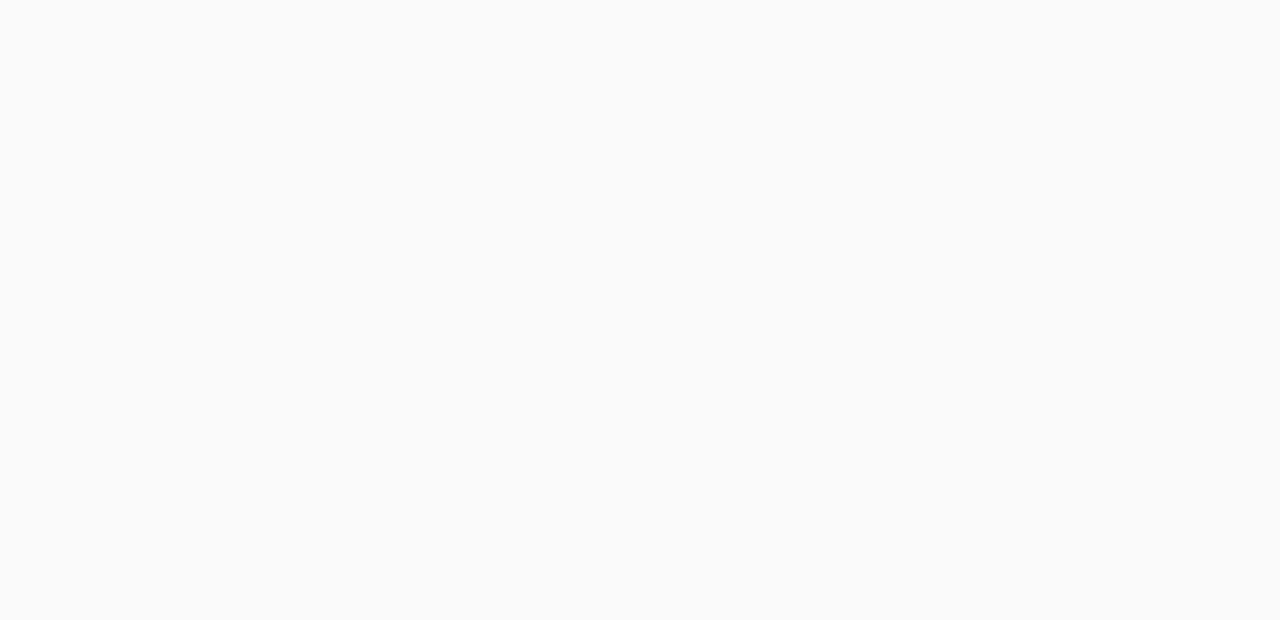
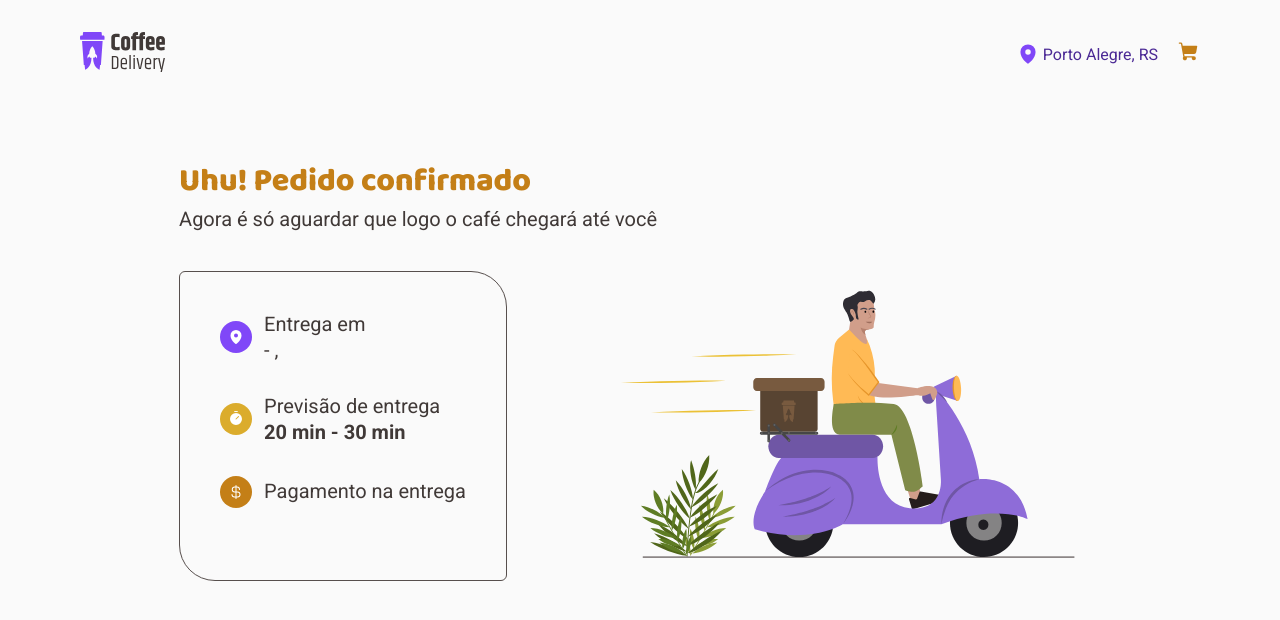
Before and after one commit to HeitorNOC/Coffe-Delivery, a React (Vite) app: page /success in a window 1280 px wide. Before the commit this address had no page. Shown: the top 620 px of the page. Built offline with nearby package versions, Linux system fonts and the light colour scheme.

Commit message:
Success Page + input radio(falta o submit)

```diff
--- a/src/Router.tsx
+++ b/src/Router.tsx
@@ -1,8 +1,8 @@
 import { Route, Routes } from 'react-router-dom'
 import { DefaultLayout } from './layouts/DefaultLayout'
 import { Checkout } from './pages/Checkout'
-
 import { Home } from './pages/Home'
+import { Success } from './pages/success'
 
 export function Router() {
   return (
@@ -10,6 +10,7 @@
       <Route path="/" element={<DefaultLayout />}>
         <Route path="/" element={<Home />} />
         <Route path='/checkout' element={<Checkout />}/>
+        <Route path='/success' element={<Success />} />
       </Route>
     </Routes>
   )
--- a/src/context/CartContext.tsx
+++ b/src/context/CartContext.tsx
@@ -18,22 +18,23 @@
 }
 
 interface CreatePaymentInfoData {
-  cep: number
+  cep: string
   rua: string
-  num: number
+  num: string
   comp?: string | undefined
   bairro: string
   cidade: string
   uf: string
-  cred: boolean | undefined | string
-  bank: boolean | undefined | string
-  cash: boolean | undefined | string
+  cred?: boolean | undefined | string
+  bank?: boolean | undefined | string
+  cash?: boolean | undefined | string
 }
 
 interface CartContextType {
   cart: Item[]
   name: string
   quantity: number
+  paymentData: CreatePaymentInfoData
   addNewItem: (data: CreateItemData) => void | MouseEventHandler<SVGSVGElement>
   removeItem: (name: string) => void | MouseEventHandler<SVGSVGElement>
   increaseItem: (data: CreateItemData) => void | MouseEventHandler<SVGSVGElement>
@@ -54,6 +55,7 @@
     cart: [],
     name: '',
     quantity: 0,
+    paymentData : {}
   }
   const [cartState, dispatch] = useReducer(
     itemsReducer,
@@ -69,7 +71,7 @@
     },
   )
 
-  const { cart, name, quantity } = cartState
+  const { cart, name, quantity, paymentData } = cartState
 
 
   useEffect(() => {
@@ -176,6 +178,7 @@
         quantity,
         cart,
         name,
+        paymentData,
         addNewItem,
         increaseItem,
         decreaseItem,
--- a/src/pages/Checkout/index.tsx
+++ b/src/pages/Checkout/index.tsx
@@ -10,16 +10,16 @@
 
 
 const newCycleFormValidationSchema = zod.object({
-  cep: zod.number(),
+  cep: zod.string(),
   rua: zod.string().min(1, 'Informe a Rua'),
-  num: zod.number(),
+  num: zod.string(),
   comp: zod.string().optional(),
   bairro: zod.string().min(1, 'Informe o Bairro'),
   cidade: zod.string().min(1, 'Informe a Cidade'),
   uf: zod.string().min(1, 'Informe o Estado').max(2, 'Informe o Estado'),
-  cred: zod.boolean(),
-  bank: zod.boolean(),
-  cash: zod.boolean()
+  cred: zod.boolean().optional(),
+  bank: zod.boolean().optional(),
+  cash: zod.boolean().optional(),
 })
 
 type NewFormPaymentData = zod.infer<typeof newCycleFormValidationSchema>
@@ -49,6 +49,7 @@
   const { handleSubmit, watch, reset, register } = newPaymentForm
 
   function handleFormDispatch(data: NewFormPaymentData) {
+    console.log(data)
     paymentFormDispatch(data)
     reset()
   }
@@ -76,6 +77,9 @@
   const isSelected2 = selected2 ? style2 : style1
   const isSelected3 = selected3 ? style2 : style1
 
+  const onSubmit = (data:any, e:any) => console.log(data, e);
+  const onError = (errors:any, e:any) => console.log(errors, e);
+
   return (
     <>
       <CheckoutContainer>
@@ -84,7 +88,7 @@
           <h2 className="right">Cafés selecionados</h2>
         </TextDiv>
         <Wrapper>
-          <form onSubmit={handleSubmit(handleFormDispatch)}>
+          <form onSubmit={handleSubmit(onSubmit, onError)}>
             <FormProvider {...newPaymentForm}>
               <Left>
                 <div className="LeftUpper">
@@ -106,8 +110,7 @@
                   <div className="down">
                     <div
                       style={isSelected1}
-                      id="cred"
-                      {...register("cred")}
+
                       onClick={
                         () => {
                           if (selected1 == false) {
@@ -120,13 +123,20 @@
                         }
                       }
                     >
+                      <input
+                        type="radio"
+                        id="cred"
+                        {...register("cred")}
+                        name="payment"
+                        value="cred"
+
+                      />
                       <CreditCard size={16} color="#8047F8" />
                       <p>Cartão de crédito</p>
                     </div>
                     <div
                       style={isSelected2}
-                      id="bank"
-                      {...register("bank")}
+
                       onClick={
                         () => {
                           if (selected2 == false) {
@@ -139,13 +149,20 @@
                         }
                       }
                     >
+                      <input
+                        type="radio"
+                        id="bank"
+                        {...register("bank")}
+                        name="payment"
+                        value="bank"
+
+                      />
                       <Bank size={16} color="#8047F8" />
                       <p>Cartão de débito</p>
                     </div>
                     <div
                       style={isSelected3}
-                      id="cash"
-                      {...register("cash")}
+
                       onClick={
                         () => {
                           if (selected3 == false) {
@@ -158,6 +175,13 @@
                         }
                       }
                     >
+                      <input
+                        type="radio"
+                        id="cash"
+                        {...register("cash")}
+                        name="payment"
+                        value="cash"
+                      />
                       <Money size={16} color="#8047F8" />
                       <p>Dinheiro</p>
                     </div>
@@ -228,7 +252,7 @@
                   </div>
 
 
-                  <ConfirmButton type="submit">CONFIRMAR PEDIDO</ConfirmButton>
+                  <ConfirmButton type="submit"> CONFIRMAR PEDIDO</ConfirmButton>
                 </div>
               </Right>
 
--- a/src/pages/Checkout/styles.ts
+++ b/src/pages/Checkout/styles.ts
@@ -93,6 +93,7 @@
       }
     }
   }
+
 `
 
 export const Right = styled.div`
@@ -158,7 +159,7 @@
   background: ${(props) => props.theme['yellow']};
   border-radius: 6px;
   border: none;
-
+  text-decoration: none;
 
 
   color: ${(props) => props.theme['white']};
--- /dev/null
+++ b/src/pages/success/index.tsx
@@ -0,0 +1,59 @@
+import {
+  BoxDetails,
+  Left,
+  Right,
+  SuccesContainerMain,
+  SuccessContainer1,
+} from "./styles";
+import Hero from "./../../assets/Hero.svg";
+import { CurrencyDollar, MapPin, Timer } from "phosphor-react";
+import { useContext } from "react";
+import { CartContext } from "../../context/CartContext";
+
+export function Success() {
+
+  const { paymentData } = useContext(CartContext)
+
+  return (
+    <SuccessContainer1>
+      <h2>Uhu! Pedido confirmado</h2>
+      <p>Agora é só aguardar que logo o café chegará até você</p>
+      <SuccesContainerMain>
+        <Left>
+          <BoxDetails>
+            <MapPin weight="fill" color=" #FFF" size={32} className="icon1"/>
+            <div>
+              <p>
+                Entrega em <strong>{paymentData.rua}</strong>
+              </p>
+              <p>{paymentData.bairro} - {paymentData.cidade}, {paymentData.uf}</p>
+            </div>
+          </BoxDetails>
+          <BoxDetails>
+            <Timer weight="fill" color=" #FFF" size={32} className="icon2"/>
+            <div>
+              <p>Previsão de entrega</p>
+              <p>
+                <strong>20 min - 30 min </strong>
+              </p>
+            </div>
+          </BoxDetails>
+          <BoxDetails>
+            <CurrencyDollar weight="fill" color=" #FFF" size={32} className="icon3"/>
+            <div>
+              <p>Pagamento na entrega</p>
+              <p>
+                {paymentData.bank == 'bank' ?? <strong>Banco</strong>}
+                {paymentData.cash == 'dinheiro' ?? <strong>Dinheiro</strong>}
+                {paymentData.cred == 'crédito' ?? <strong>Cartão de Crédito</strong>}
+                </p>
+            </div>
+          </BoxDetails>
+        </Left>
+        <Right>
+          <img src={Hero} alt="Hero" />
+        </Right>
+      </SuccesContainerMain>
+    </SuccessContainer1>
+  );
+}
--- /dev/null
+++ b/src/pages/success/styles.ts
@@ -0,0 +1,71 @@
+import styled from "styled-components";
+
+export const SuccessContainer1 = styled.div`
+    display: grid;
+    justify-content: center;
+    align-items: center;
+    margin: 3rem 0;
+
+    h2 {
+        font-family: 'Baloo 2';
+        font-weight: 800;
+        font-size: 32px;
+        color: ${(props) => props.theme['yellow-dark']};
+    }
+
+    p {
+        font-size: 20px;
+        color: ${(props) => props.theme['base-subtitle']};
+    }
+`
+
+export const SuccesContainerMain = styled.div`
+    display: flex;
+    justify-content: space-between;
+    align-items: center;
+    margin-top: 2.5rem;
+`
+
+export const Left = styled.div`
+    padding: 40px;
+    border-radius: 6px 36px;
+    border-image: linear-gradient(102.89deg, #DBAC2C 2.61%, #8047F8 98.76%);
+    border: 1px solid;
+
+
+`
+
+export const Right = styled.div`
+    margin-left: 6.375rem;
+`
+
+export const BoxDetails = styled.div`
+    display: flex;
+    align-items: center;
+    margin-bottom: 2rem;
+
+    p:nth-child(1) {
+        margin-bottom: 2px;
+    }
+
+    .icon1 {
+        padding: 0.5rem;
+        background: ${(props) => props.theme['purple']};
+        border-radius: 999px;
+        margin-right: 0.75rem;
+    }
+    .icon2 {
+        padding: 0.5rem;
+        background: ${(props) => props.theme['yellow']};
+        border-radius: 999px;
+        margin-right: 0.75rem;
+    }
+    .icon3 {
+        padding: 0.5rem;
+        background: ${(props) => props.theme['yellow-dark']};
+        border-radius: 999px;
+        margin-right: 0.75rem;
+    }
+
+
+`
--- a/src/reducers/cart/reducer.ts
+++ b/src/reducers/cart/reducer.ts
@@ -12,9 +12,9 @@
 }
 
 export interface PaymentInfo {
-  cep: number
+  cep: string
   rua: string
-  num: number
+  num: string
   comp: string | undefined
   bairro: string
   cidade: string
@@ -77,7 +77,7 @@
       })
     case ActionTypes.PAYMENT_FORM_DATA_DISPATCH:
       return produce(state, (draft) => {
-        return draft.paymentData = action.payload.data
+        return Object.assign(draft.paymentData, action.payload.data)
       })
     default:
       return state
```
Also changed, not shown: src/assets/Hero.svg (added).
